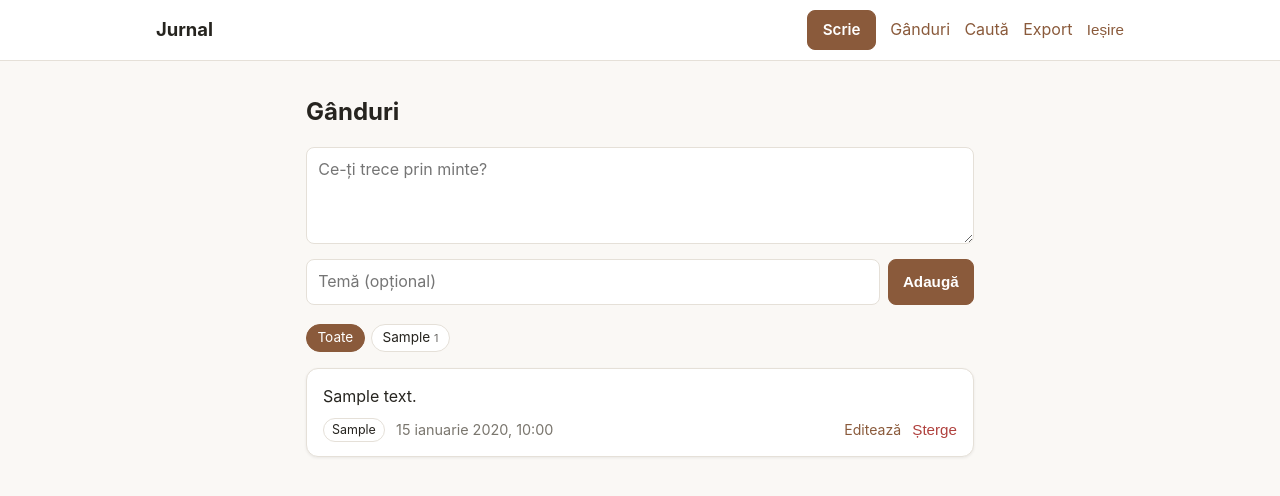
After one commit to dumikx/JournalApp, a Flask app: page /ganduri in a window 1280 px wide. The commit adds this page. Shown: the top 496 px of the page. Run offline with Flask 3, Linux system fonts and the light colour scheme; a user stored in the database is signed in; tables that the repository leaves empty hold one stand-in row (values such as "Sample post"); parts of the project's set-up code (start-up, migrations or seed data) failed here and were passed over.

Commit message:
Sectiune Ganduri: notite libere fara data logica, cu teme optionale
- model + migratie 0002: tabela thoughts (topic optional, body, timestamps)
- pagina /ganduri: adaugare rapida sus, filtrare pe teme (chips cu
  numar), editare si stergere per gand
- ora afisata in fusul Europe/Bucharest (filtru data_ora + tzdata)
- link Ganduri in bara de navigare

Co-Authored-By: Claude Fable 5 <noreply@anthropic.com>

```diff
--- a/journal/dates_ro.py
+++ b/journal/dates_ro.py
@@ -1,5 +1,8 @@
 """Formatare de date în limba română, fără dependență de locale-ul sistemului."""
-from datetime import date
+from datetime import date, datetime
+from zoneinfo import ZoneInfo
+
+DISPLAY_TZ = ZoneInfo("Europe/Bucharest")
 
 MONTHS = [
     "ianuarie", "februarie", "martie", "aprilie", "mai", "iunie",
@@ -21,3 +24,12 @@ def format_date_short(d: date) -> str:
 def format_month_year(year: int, month: int) -> str:
     """Ex.: «Iulie 2026»"""
     return f"{MONTHS[month - 1].capitalize()} {year}"
+
+
+def format_datetime(dt: datetime | None) -> str:
+    """Ex.: «5 iulie 2026, 14:32» (ora României)."""
+    if dt is None:
+        return ""
+    if dt.tzinfo is not None:
+        dt = dt.astimezone(DISPLAY_TZ)
+    return f"{dt.day} {MONTHS[dt.month - 1]} {dt.year}, {dt:%H:%M}"
--- /dev/null
+++ b/journal/thoughts.py
@@ -0,0 +1,76 @@
+from flask import Blueprint, flash, redirect, render_template, request, url_for
+from flask_login import login_required
+from sqlalchemy import func
+
+from .extensions import db
+from .models import Thought
+
+bp = Blueprint("thoughts", __name__)
+
+
+def _topics_with_counts():
+    """[(temă, număr gânduri)], cele mai folosite primele."""
+    rows = (
+        db.session.query(Thought.topic, func.count().label("c"))
+        .filter(Thought.topic.isnot(None))
+        .group_by(Thought.topic)
+        .order_by(db.desc("c"), Thought.topic)
+        .all()
+    )
+    return [(t, int(c)) for t, c in rows]
+
+
+@bp.route("/ganduri")
+@login_required
+def index():
+    active_topic = request.args.get("tema", "").strip()
+    query = Thought.query.order_by(Thought.created_at.desc())
+    if active_topic:
+        query = query.filter(Thought.topic == active_topic)
+    return render_template(
+        "thoughts.html",
+        thoughts=query.all(),
+        topics=_topics_with_counts(),
+        active_topic=active_topic,
+    )
+
+
+@bp.route("/ganduri/new", methods=["POST"])
+@login_required
+def create():
+    body = request.form.get("body", "").strip()
+    topic = request.form.get("topic", "").strip() or None
+    if not body:
+        flash("Gândul nu poate fi gol.", "error")
+        return redirect(url_for("thoughts.index"))
+    db.session.add(Thought(body=body, topic=topic))
+    db.session.commit()
+    return redirect(url_for("thoughts.index"))
+
+
+@bp.route("/ganduri/<int:thought_id>/edit", methods=["GET", "POST"])
+@login_required
+def edit(thought_id):
+    thought = db.get_or_404(Thought, thought_id)
+    if request.method == "POST":
+        body = request.form.get("body", "").strip()
+        topic = request.form.get("topic", "").strip() or None
+        if not body:
+            flash("Gândul nu poate fi gol.", "error")
+        else:
+            thought.body = body
+            thought.topic = topic
+            db.session.commit()
+            flash("Gândul a fost salvat.", "success")
+            return redirect(url_for("thoughts.index"))
+    return render_template("thought_form.html", thought=thought)
+
+
+@bp.route("/ganduri/<int:thought_id>/delete", methods=["POST"])
+@login_required
+def delete(thought_id):
+    thought = db.get_or_404(Thought, thought_id)
+    db.session.delete(thought)
+    db.session.commit()
+    flash("Gândul a fost șters.", "info")
+    return redirect(url_for("thoughts.index"))
--- a/requirements.txt
+++ b/requirements.txt
@@ -10,3 +10,4 @@ psycopg2-binary>=2.9
 gunicorn>=21.2
 WeasyPrint>=61
 python-dotenv>=1.0
+tzdata>=2024.1
--- a/static/css/style.css
+++ b/static/css/style.css
@@ -385,6 +385,49 @@ textarea { resize: vertical; line-height: 1.6; }
 
 .upload-label { margin-top: 0.5rem; }
 
+/* ===== Gânduri ===== */
+.thought-quick-form { margin-bottom: 1.2rem; }
+.thought-quick-form textarea { margin-bottom: 0.5rem; }
+.thought-quick-row { display: flex; gap: 0.5rem; }
+.thought-quick-row input { flex: 1; }
+
+.topic-chips {
+  display: flex;
+  flex-wrap: wrap;
+  gap: 0.4rem;
+  margin-bottom: 1rem;
+}
+.chip {
+  display: inline-block;
+  padding: 0.15rem 0.65rem;
+  border: 1px solid var(--border);
+  border-radius: 999px;
+  background: var(--bg-card);
+  color: var(--text);
+  font-size: 0.85rem;
+}
+.chip:hover { text-decoration: none; border-color: var(--accent); }
+.chip-active {
+  background: var(--accent);
+  border-color: var(--accent);
+  color: var(--accent-contrast);
+}
+.chip-count { opacity: 0.7; font-size: 0.8em; }
+.chip-small { font-size: 0.78rem; padding: 0.05rem 0.5rem; }
+
+.thought-card:hover { border-color: var(--border); }
+.thought-body { white-space: pre-wrap; }
+.thought-meta {
+  display: flex;
+  align-items: center;
+  gap: 0.7rem;
+  flex-wrap: wrap;
+  margin-top: 0.55rem;
+  font-size: 0.88rem;
+}
+.thought-actions { margin-left: auto; display: flex; gap: 0.7rem; }
+.btn-link-danger { color: var(--danger); }
+
 /* ===== Căutare ===== */
 .search-form { display: flex; gap: 0.5rem; margin-bottom: 1.2rem; }
 .search-form input { flex: 1; }
--- a/templates/base.html
+++ b/templates/base.html
@@ -21,6 +21,7 @@
     <a class="brand" href="{{ url_for('entries.index') }}">Jurnal</a>
     <div class="nav-links">
       <a class="btn btn-primary" href="{{ url_for('entries.new') }}">Scrie</a>
+      <a href="{{ url_for('thoughts.index') }}" title="Gânduri">Gânduri</a>
       <a href="{{ url_for('search.search') }}" title="Caută">Caută</a>
       <a href="{{ url_for('export.export') }}" title="Export PDF">Export</a>
       <form method="post" action="{{ url_for('auth.logout') }}" class="inline-form">
--- /dev/null
+++ b/templates/thoughts.html
@@ -0,0 +1,57 @@
+{% extends "base.html" %}
+{% block title %}Gânduri — Jurnal{% endblock %}
+
+{% block content %}
+<h1>Gânduri</h1>
+
+<form method="post" action="{{ url_for('thoughts.create') }}" class="thought-quick-form">
+  <input type="hidden" name="csrf_token" value="{{ csrf_token() }}">
+  <textarea name="body" rows="3" required placeholder="Ce-ți trece prin minte?"></textarea>
+  <div class="thought-quick-row">
+    <input type="text" name="topic" maxlength="100" placeholder="Temă (opțional)"
+           list="topics-list">
+    <datalist id="topics-list">
+      {% for topic, _ in topics %}<option value="{{ topic }}">{% endfor %}
+    </datalist>
+    <button type="submit" class="btn btn-primary">Adaugă</button>
+  </div>
+</form>
+
+{% if topics %}
+<div class="topic-chips">
+  <a class="chip {% if not active_topic %}chip-active{% endif %}"
+     href="{{ url_for('thoughts.index') }}">Toate</a>
+  {% for topic, count in topics %}
+  <a class="chip {% if active_topic == topic %}chip-active{% endif %}"
+     href="{{ url_for('thoughts.index', tema=topic) }}">{{ topic }} <span class="chip-count">{{ count }}</span></a>
+  {% endfor %}
+</div>
+{% endif %}
+
+{% if thoughts %}
+  {% for thought in thoughts %}
+  <div class="card thought-card">
+    <div class="thought-body">{{ thought.body }}</div>
+    <div class="thought-meta">
+      {% if thought.topic %}
+        <a class="chip chip-small" href="{{ url_for('thoughts.index', tema=thought.topic) }}">{{ thought.topic }}</a>
+      {% endif %}
+      <span class="muted">{{ thought.created_at|data_ora }}</span>
+      <span class="thought-actions">
+        <a href="{{ url_for('thoughts.edit', thought_id=thought.id) }}">Editează</a>
+        <form method="post" action="{{ url_for('thoughts.delete', thought_id=thought.id) }}"
+              class="inline-form" onsubmit="return confirm('Ștergi acest gând?');">
+          <input type="hidden" name="csrf_token" value="{{ csrf_token() }}">
+          <button type="submit" class="btn-link btn-link-danger">Șterge</button>
+        </form>
+      </span>
+    </div>
+  </div>
+  {% endfor %}
+{% else %}
+  <p class="muted">
+    {% if active_topic %}Niciun gând pe tema „{{ active_topic }}".
+    {% else %}Niciun gând notat încă.{% endif %}
+  </p>
+{% endif %}
+{% endblock %}
```
Also changed, not shown: journal/__init__.py (+9 -1 lines), journal/models.py (+19 -0 lines), migrations/versions/0002_thoughts.py (added, +39 -0 lines), templates/thought_form.html (added, +22 -0 lines).
